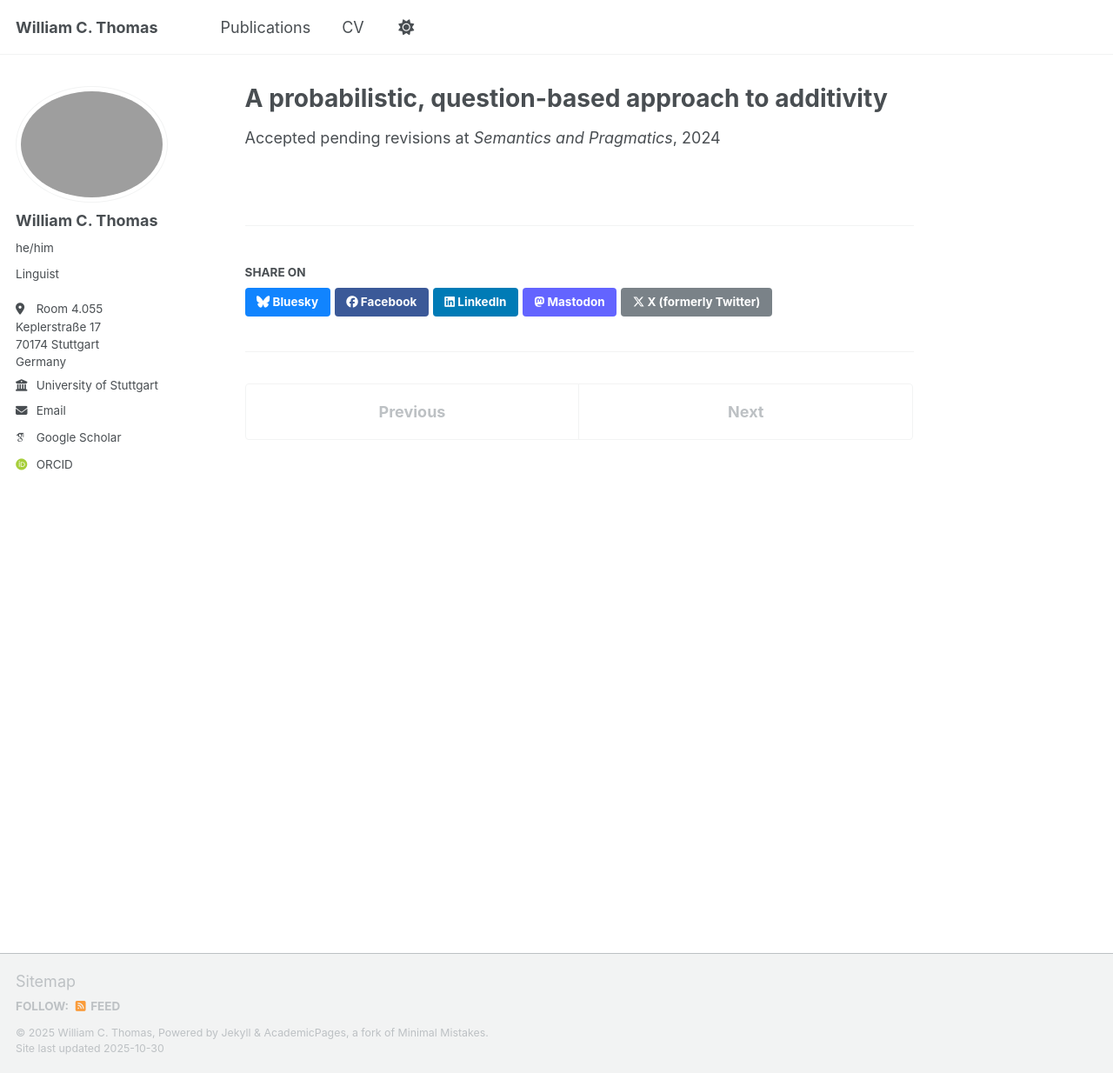
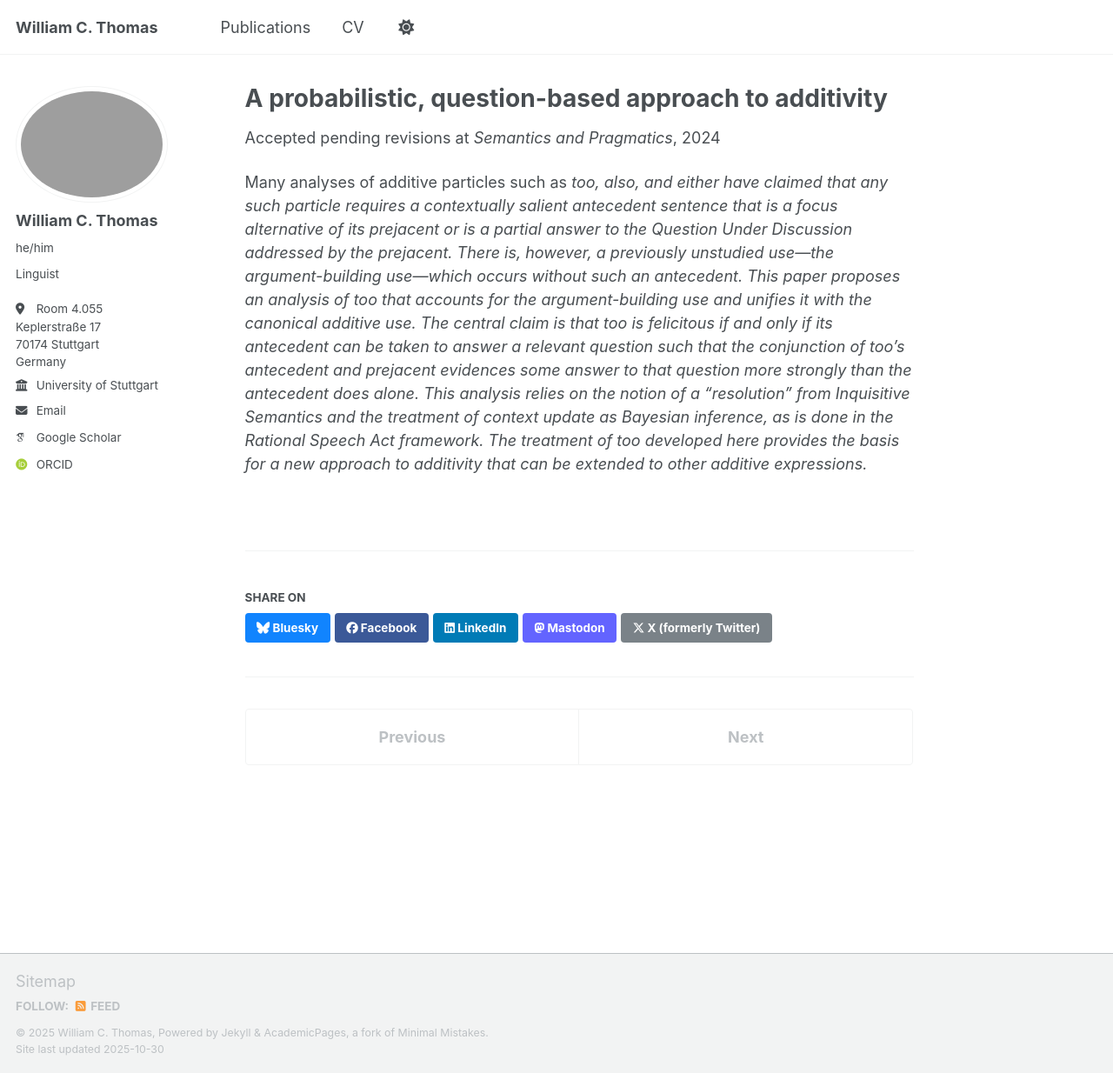
Before and after one commit to wm-t/wm-t.github.io, a Jekyll site: the page built from _publications/Thomas-additivity.md, in a window 1280 px wide and 1234 px high. Shown: the whole window at 87% size. Built offline with Jekyll 4.4.1, drawn with Linux system fonts in a browser that asks for light colours; some web fonts are replaced; a script that is not in the unit is left out.

Commit message:
Update Thomas-additivity.md
Adding abstract for additivity paper.

```diff
--- a/_publications/Thomas-additivity.md
+++ b/_publications/Thomas-additivity.md
@@ -11,3 +11,5 @@ paperurl: 'https://wm-t.github.io/files/Thomas-additivity.pdf'
 bibtexurl:
 citation:
 ---
+
+Many analyses of additive particles such as <i>too<i/>, <i>also<i/>, and <i>either<i/> have claimed that any such particle requires a contextually salient antecedent sentence that is a focus alternative of its prejacent or is a partial answer to the Question Under Discussion addressed by the prejacent. There is, however, a previously unstudied use---the argument-building use---which occurs without such an antecedent. This paper proposes an analysis of <i>too<i/> that accounts for the argument-building use and unifies it with the canonical additive use. The central claim is that <i>too<i/> is felicitous if and only if its antecedent can be taken to answer a relevant question such that the conjunction of <i>too<i/>’s antecedent and prejacent evidences some answer to that question more strongly than the antecedent does alone. This analysis relies on the notion of a "resolution" from Inquisitive Semantics and the treatment of context update as Bayesian inference, as is done in the Rational Speech Act framework. The treatment of <i>too<i/> developed here provides the basis for a new approach to additivity that can be extended to other additive expressions.
```
